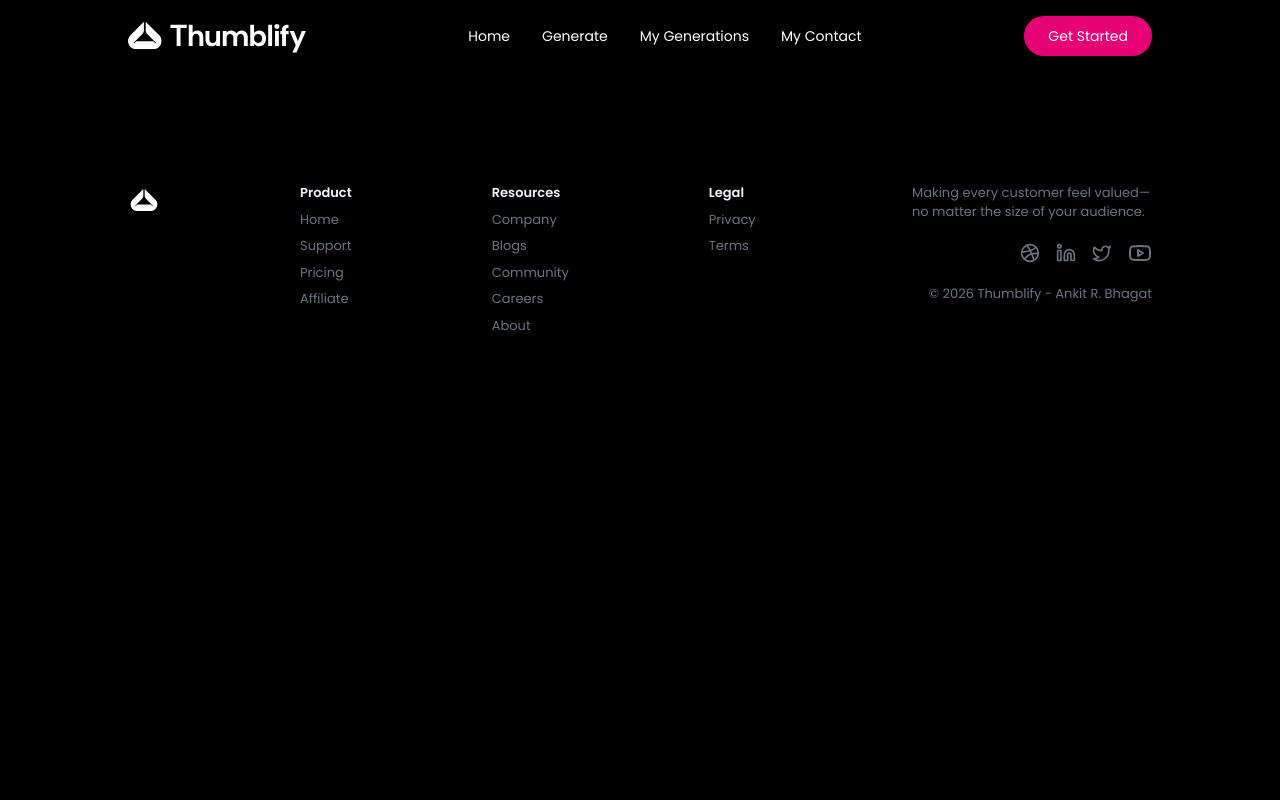
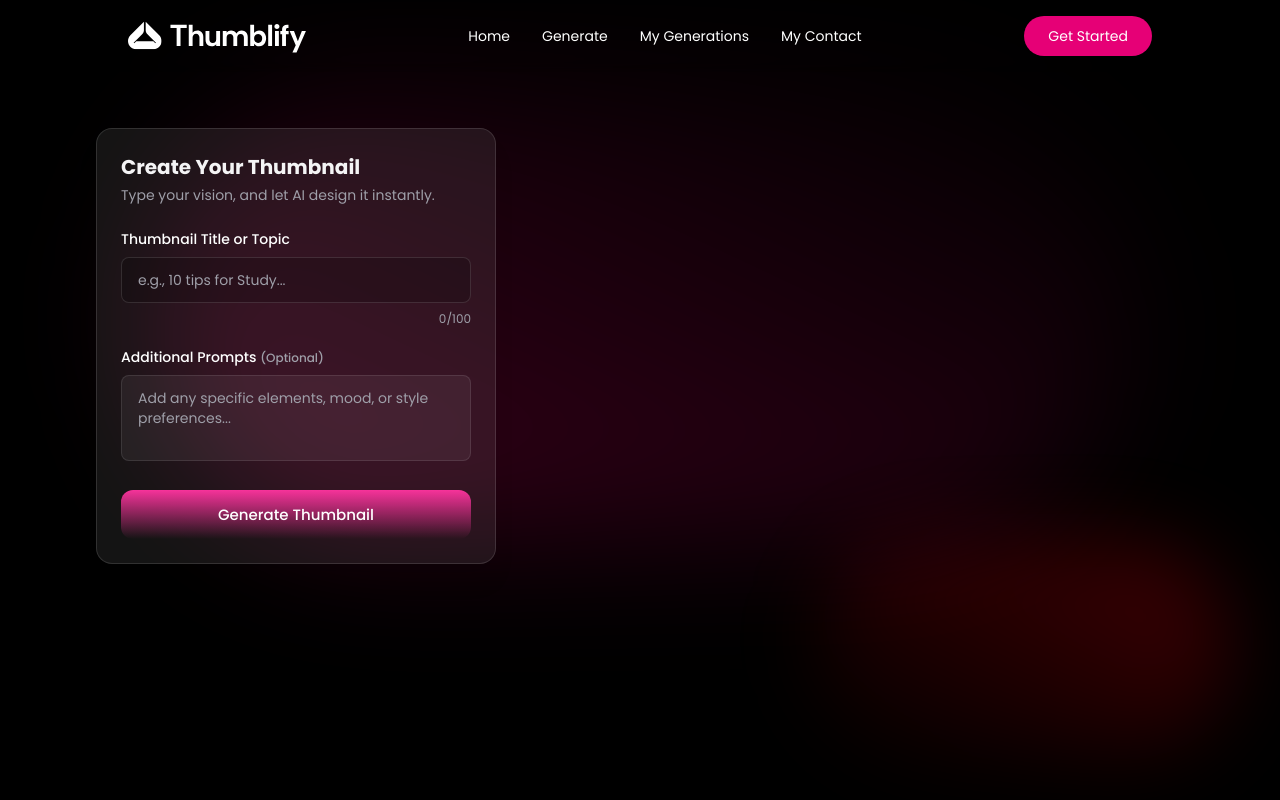
Before and after one commit to bhagatankit05/ThumbCraftor, a React (Vite) app in the folder client/: page /generate in a window 1280 px wide. Shown: the top 800 px of the page. Built offline with nearby package versions, Linux system fonts and the light colour scheme.

Commit message:
done with generate section and fix the issue

```diff
--- a/client/src/App.tsx
+++ b/client/src/App.tsx
@@ -4,6 +4,10 @@
 import Footer from "./components/Footer";
 import "./globals.css";
 import LenisScroll from "./components/LenisScroll";
+import Generate from "./pages/Generate";
+import MyGeneration from "./pages/MyGeneration";
+import YtPreview from "./pages/YtPreview";
+import Login from "./components/Login";
 
 export default function App() {
   return (
@@ -12,6 +16,11 @@
       <Navbar />
       <Routes>
         <Route path="/" element={<HomePage />} />
+        <Route path="/generate" element={<Generate />} />
+        <Route path="/generate/:id" element={<Generate />} />
+        <Route path="/my-generation" element={<MyGeneration />} />
+         <Route path="/preview" element={<YtPreview />} />
+          <Route path="/login" element={<Login />} />
       </Routes>
       <Footer />
     </>
--- /dev/null
+++ b/client/src/pages/Generate.tsx
@@ -0,0 +1,87 @@
+import { useState } from "react";
+import { useParams } from "react-router-dom";
+import type { IThumbnail } from "../assets/assets";
+import SoftBackdrop from "../components/SoftBackdrop";
+
+const Generate = () => {
+  const { id } = useParams();
+  const [title, setTitle] = useState("");
+  const [additionalDetails, setAdditionalDetails] = useState("");
+  const [thumbnail, setThumbnail] = useState<IThumbnail | null>(null);
+  const [loading, setLoading] = useState(false);
+  return (
+    <>
+      <SoftBackdrop />
+      <div className="pt-24 min-h-screen">
+        <main className="max-w-6xl mx-auto px-4 sm:px-6 lg:px-8 py-8 pb-28 lg:pb-8">
+          <div className="grid lg:grid-cols-[400px_1fr] gap-8">
+            {/*LEFT Panel */}
+            <div className={`space-y-6 ${id && "pointer-events-none"}`}>
+              <div className="p-6 rounded-2xl bg-white/8 border border-white/12 shadow-xl space-y-6">
+                <div>
+                  <h2 className="text-xl font-bold text-zinc-100 mb-1">
+                    Create Your Thumbnail
+                  </h2>
+                  <p className="text-sm text-zinc-400">
+                    Type your vision, and let AI design it instantly.
+                  </p>
+                </div>
+                <div className="space-y-5">
+                  {/*Input*/}
+                  <div className="space-y-2">
+                    <label className="block text-sm font-medium ">
+                      Thumbnail Title or Topic
+                    </label>
+                    <input
+                      type="text"
+                      value={title}
+                      onChange={(e) => setTitle(e.target.value)}
+                      maxLength={100}
+                      placeholder="e.g., 10 tips for Study..."
+                      className="w-full px-4 py-3 rounded-lg border border-white/12 bg-black/20 text-zinc-100 placeholder:text-zinc-400 focus:outline-none focus:ring-2 focus:ring-pink-500"
+                    />
+
+                    <div className="flex justify-end">
+                      <span className="text-xs text-zinc-400">
+                        {title.length}/100
+                      </span>
+                    </div>
+                  </div>
+                  {/*Aspect ratio selector */}
+                  {/*Style selector */}
+                  {/*color scheme selector */}
+
+                  {/*Additional details*/}
+
+                  <div className="space-y-2">
+                    <label className="block text-sm font-medium">
+                      Additional Prompts{" "}
+                      <span className="text-xs text-zinc-400">(Optional)</span>
+                    </label>
+                    <textarea
+                      value={additionalDetails}
+                      onChange={(e) => setAdditionalDetails(e.target.value)}
+                      rows={3}
+                      placeholder="Add any specific elements, mood, or style preferences..."
+                      className="w-full px-4 py-3 rounded-lg border border-white/10 bg-white/6 text-zinc-100 placeholder:text-zinc-400 focus:outline-none focus:ring-2 focus:ring-pink-500 resize-none"
+                    />
+                  </div>
+                </div>
+                {/**Button */}
+                {!id && (
+                  <button className="text-[15px] w-full py-3.5 rounded-xl font-medium bg-linear-to-b from-pink-500 to pink-600 hover:from-pink-700 disabled:cursor-not-allowed transition-colors">
+                    {loading ? "Generating..." : "Generate Thumbnail"}
+                  </button>
+                )}
+              </div>
+            </div>
+            {/*RIGHT Panel */}
+            <div></div>
+          </div>
+        </main>
+      </div>
+    </>
+  );
+};
+
+export default Generate;
```
Lines whose indentation alone changed are shown as unchanged.
